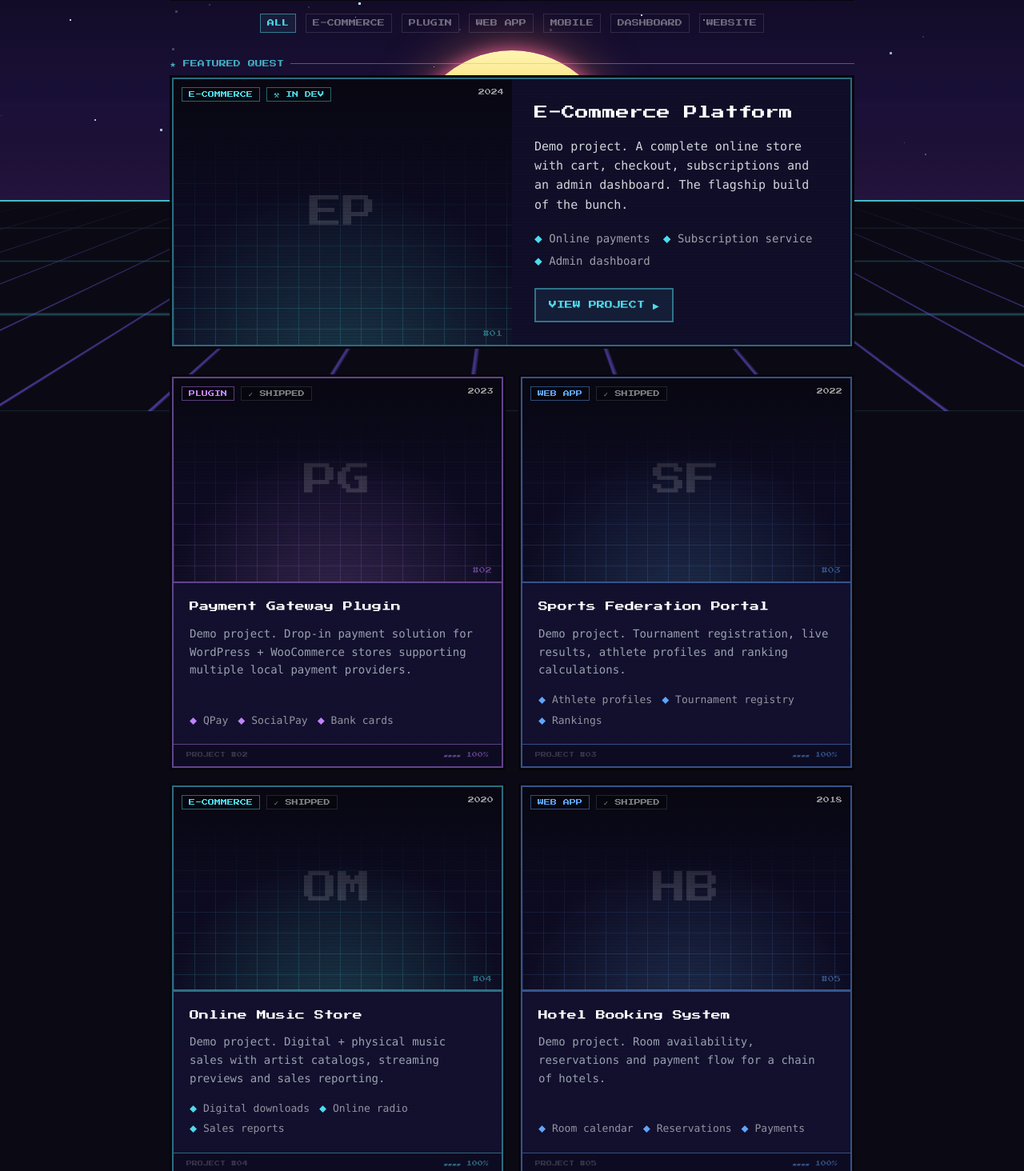
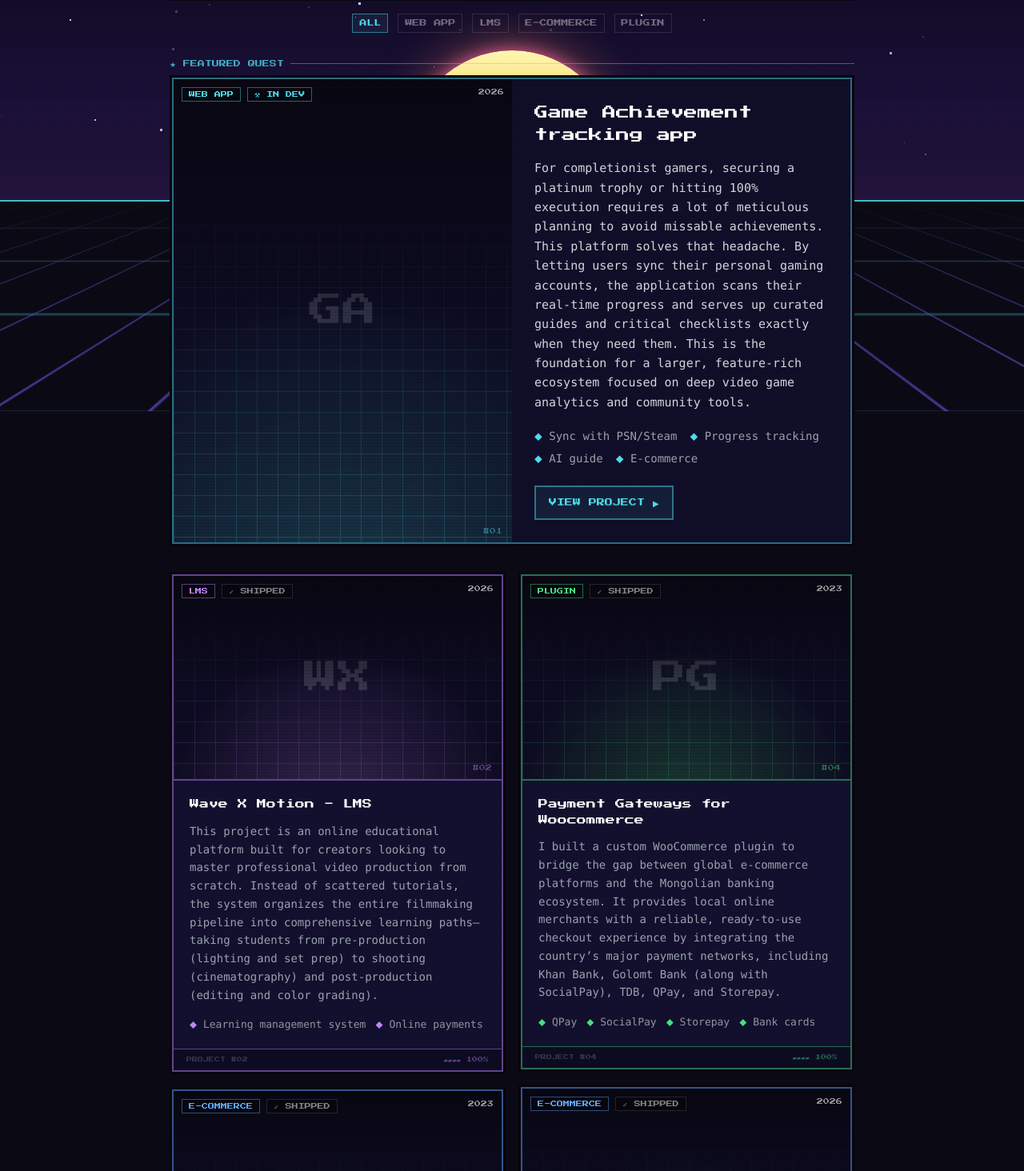
Before and after one commit to manaltseren/manal-nextjs, a Next.js app: page / in a window 1280 px wide. Shown: the part 286-1750 px from the top of the page at 80% size. Built offline with nearby package versions, Linux system fonts and the light colour scheme.

Commit message:
update project info

```diff
--- a/src/components/portfolio/ProjectShowcase.tsx
+++ b/src/components/portfolio/ProjectShowcase.tsx
@@ -9,86 +9,47 @@ import TypingTitle from "@/components/TypingTitle";
 // `featured: true` pins a project as the full-width hero banner.
 const projects: Project[] = [
   {
-    title: "E-Commerce Platform",
+    title: "Game Achievement tracking app",
+    category: "WEB APP",
+    year: "2026",
+    description: "For completionist gamers, securing a platinum trophy or hitting 100% execution requires a lot of meticulous planning to avoid missable achievements. This platform solves that headache. By letting users sync their personal gaming accounts, the application scans their real-time progress and serves up curated guides and critical checklists exactly when they need them. This is the foundation for a larger, feature-rich ecosystem focused on deep video game analytics and community tools.",
+    features: ["Sync with PSN/Steam", "Progress tracking", "AI guide", "E-commerce"],
+    link: "#",
+    image: "",
+    shipped: false, featured: true, },
+  {
+    title: "Wave X Motion - LMS",
+    category: "LMS",
+    year: "2026",
+    description: "This project is an online educational platform built for creators looking to master professional video production from scratch. Instead of scattered tutorials, the system organizes the entire filmmaking pipeline into comprehensive learning paths—taking students from pre-production (lighting and set prep) to shooting (cinematography) and post-production (editing and color grading).",
+    features: ["Learning management system", "Online payments"],
+    link: "https://wavexmotion.mn",
+    shipped: true,  },
+  {
+    title: "Beauty Secrets - E-Commerce Platform",
     category: "E-COMMERCE",
-    year: "2024",
-    description: "Demo project. A complete online store with cart, checkout, subscriptions and an admin dashboard. The flagship build of the bunch.",
-    features: ["Online payments", "Subscription service", "Admin dashboard"],
-    link: "#",
-    shipped: false,    featured: true,
+    year: "2023",
+    description: "This is a full-scale e-commerce platform built to handle the specific, nuanced needs of the beauty and skincare retail industry. Instead of relying on rigid, out-of-the-box solutions, I custom-developed several core business features from scratch. This includes an automated monthly recurring subscription model for skincare packages, and a dynamic loyalty ecosystem that automatically tiers users and applies member-specific privileges based on quarterly purchase tracking.",
+    features: ["Subscription service",  "Online payments", "Loyalty/Membership system","Digital wallet", "Affiliate", "Giftcard", "Admin dashboard"],
+    link: "https://beautysecrets.mn",
+    shipped: true,
   },
   {
-    title: "Payment Gateway Plugin",
+    title: "Payment Gateways for Woocommerce",
     category: "PLUGIN",
     year: "2023",
-    description: "Demo project. Drop-in payment solution for WordPress + WooCommerce stores supporting multiple local payment providers.",
-    features: ["QPay", "SocialPay", "Bank cards"],
+    description: "I built a custom WooCommerce plugin to bridge the gap between global e-commerce platforms and the Mongolian banking ecosystem. It provides local online merchants with a reliable, ready-to-use checkout experience by integrating the country’s major payment networks, including Khan Bank, Golomt Bank (along with SocialPay), TDB, QPay, and Storepay.",
+    features: ["QPay", "SocialPay", "Storepay", "Bank cards"],
     link: "#",
     shipped: true,  },
   {
-    title: "Sports Federation Portal",
-    category: "WEB APP",
-    year: "2022",
-    description: "Demo project. Tournament registration, live results, athlete profiles and ranking calculations.",
-    features: ["Athlete profiles", "Tournament registry", "Rankings"],
-    link: "#",
-    shipped: true,  },
-  {
-    title: "Online Music Store",
+    title: "MUE E-commerce",
     category: "E-COMMERCE",
-    year: "2020",
-    description: "Demo project. Digital + physical music sales with artist catalogs, streaming previews and sales reporting.",
-    features: ["Digital downloads", "Online radio", "Sales reports"],
-    link: "#",
-    shipped: true,  },
-  {
-    title: "Hotel Booking System",
-    category: "WEB APP",
-    year: "2018",
-    description: "Demo project. Room availability, reservations and payment flow for a chain of hotels.",
-    features: ["Room calendar", "Reservations", "Payments"],
-    link: "#",
-    shipped: true,  },
-  {
-    title: "Delivery Tracking App",
-    category: "MOBILE",
-    year: "2021",
-    description: "Demo project. Real-time courier tracking with driver assignment and customer notifications.",
-    features: ["Live map", "Driver assignment", "Push notifications"],
-    link: "#",
-    shipped: true,  },
-  {
-    title: "Learning Management System",
-    category: "WEB APP",
-    year: "2021",
-    description: "Demo project. Online courses with video lessons, quizzes, certificates and progress tracking.",
-    features: ["Video lessons", "Quizzes", "Certificates"],
-    link: "#",
-    shipped: true,  },
-  {
-    title: "Restaurant POS Dashboard",
-    category: "DASHBOARD",
-    year: "2019",
-    description: "Demo project. Order management, table reservations and daily sales analytics for restaurants.",
-    features: ["Order management", "Reservations", "Sales analytics"],
-    link: "#",
-    shipped: true,  },
-  {
-    title: "News & Magazine Site",
-    category: "WEBSITE",
-    year: "2017",
-    description: "Demo project. High-traffic news portal with categories, tags, editor workflow and ad placements.",
-    features: ["Editor workflow", "Ad placements", "SEO"],
-    link: "#",
-    shipped: true,  },
-  {
-    title: "Company Landing Page",
-    category: "WEBSITE",
-    year: "2016",
-    description: "Demo project. Fast, simple marketing site with a CMS so the client can edit content themselves.",
-    features: ["CMS editing", "SEO basics", "Contact form"],
-    link: "#",
-    shipped: true,  },
+    year: "2026",
+    description: "This is an e-commerce web application built for a retail clothing and apparel business. The project covers the essential pipeline of modern online retail: from an optimized, responsive user interface for browsing apparel collections to a secure checkout system.",
+    features: ["Storefront & Cataloging", "Online payments"],
+    link: "mue.mn",
+    shipped: true,  }
 ];
 // ────────────────────────────────────────────────────────────────────────
 
@@ -204,6 +165,26 @@ function Cover({ project, idx, hovered, inView, delay }: {
         transition={{ delay, duration: 0.6, times: [0, 0.12, 0.3, 0.5, 0.75, 1], ease: "easeOut" }}
       >
         {project.image ? (
+          project.imageFit === "contain" ? (
+            <>
+              {/* Blurred fill so a portrait/tall shot doesn't leave dead space in the wide slot */}
+              {/* eslint-disable-next-line @next/next/no-img-element */}
+              <img
+                src={project.image}
+                alt=""
+                aria-hidden
+                className="absolute inset-0 h-full w-full object-cover"
+                style={{ filter: "blur(18px) brightness(0.45)", transform: "scale(1.15)" }}
+              />
+              {/* eslint-disable-next-line @next/next/no-img-element */}
+              <img
+                src={project.image}
+                alt={project.title}
+                className="absolute inset-0 h-full w-full object-contain"
+                style={{ transform: hovered ? "scale(1.04)" : "scale(1)", transition: "transform 0.25s ease" }}
+              />
+            </>
+          ) : (
             // eslint-disable-next-line @next/next/no-img-element
             <img
               src={project.image}
@@ -211,6 +192,7 @@ function Cover({ project, idx, hovered, inView, delay }: {
               className="absolute inset-0 h-full w-full object-cover object-top"
               style={{ transform: hovered ? "scale(1.06)" : "scale(1)", transition: "transform 0.25s ease" }}
             />
+          )
         ) : (
           <CoverPlaceholder project={project} color={catColor} idx={idx} />
         )}
@@ -294,17 +276,16 @@ function ProjectCard({ project, idx }: { project: Project; idx: number }) {
       transition={{ delay, duration: 0.3 }}
       onHoverStart={() => setHovered(true)}
       onHoverEnd={() => setHovered(false)}
-      className="select-none relative h-full"
+      className="select-none relative"
     >
       <motion.div
-        className="h-full"
         initial={{ clipPath: revealHidden }}
         animate={inView ? { clipPath: revealShown } : {}}
         transition={{ delay: delay + 0.05, duration: 0.5, ease: "easeOut" }}
       >
-      <div style={{ padding: "3px", backgroundColor: "#07060e" }} className="h-full">
+      <div style={{ padding: "3px", backgroundColor: "#07060e" }}>
         <div
-          className="h-full flex flex-col"
+          className="flex flex-col"
           style={{
             border: `2px solid ${hovered ? color : dim(color)}`,
             backgroundColor: hovered ? "#0f0d26" : "#12102e",
@@ -638,12 +619,17 @@ export default function ProjectShowcase() {
         <FeaturedCard project={featured} idx={projects.indexOf(featured)} />
       )}
 
-      {/* Grid */}
+      {/* Masonry grid — CSS columns so cards size to their own content
+          (variable description length) instead of stretching to match a row. */}
       {visible.length > 0 ? (
-        <div className="grid grid-cols-1 md:grid-cols-2 gap-4 items-stretch">
+        <div className="columns-1 md:columns-2" style={{ columnGap: "1rem" }}>
           {visible.map((project) => {
             const globalIdx = projects.indexOf(project);
-            return <ProjectCard key={`${currentPage}-${project.title}`} project={project} idx={globalIdx} />;
+            return (
+              <div key={`${currentPage}-${project.title}`} className="mb-4 break-inside-avoid">
+                <ProjectCard project={project} idx={globalIdx} />
+              </div>
+            );
           })}
         </div>
       ) : !showFeatured ? (
--- a/src/types/index.ts
+++ b/src/types/index.ts
@@ -36,6 +36,8 @@ export interface Project {
   shipped: boolean;
   /** Screenshot/cover. Path under /public (e.g. /images/projects/foo.png). Falls back to a themed placeholder when omitted. */
   image?: string;
+  /** How the screenshot fills the 16:10 cover slot. "cover" (default) crops to fill; "contain" shows the whole image (use for portrait/tall shots) over a blurred fill. */
+  imageFit?: 'cover' | 'contain';
   /** Pin one project as the full-width hero banner above the grid. */
   featured?: boolean;
 }
```
Lines whose indentation alone changed are shown as unchanged.
